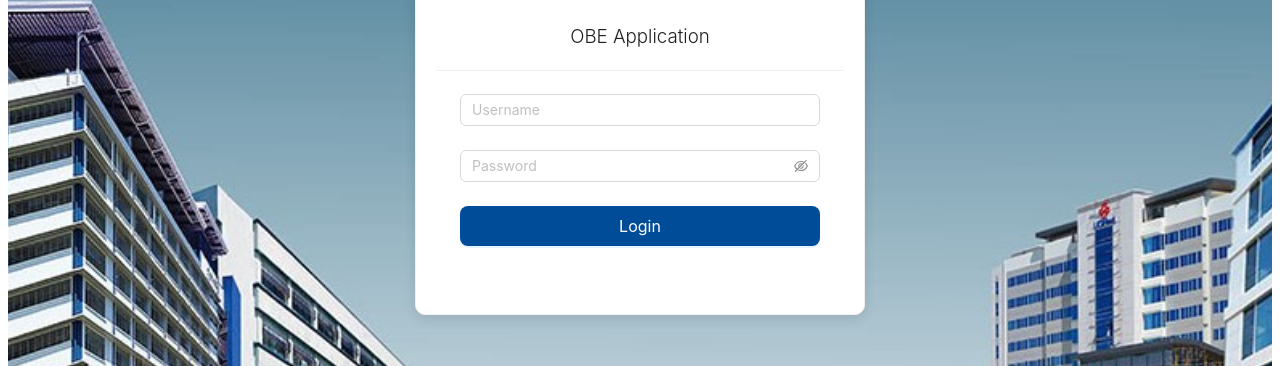
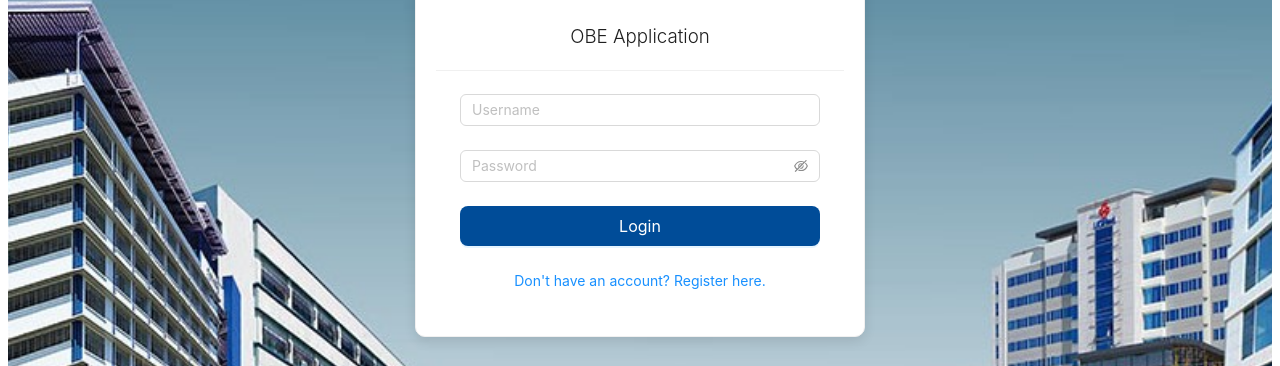
Before and after one commit to a-jai-esg/obe-app, a React (Vite) app: page / in a window 1280 px wide. Shown: the part 292-658 px from the top of the page. Built offline with nearby package versions, Linux system fonts and the light colour scheme.

Commit message:
re-attached the missing components

```diff
--- a/src/components/Pages/Login/Login.jsx
+++ b/src/components/Pages/Login/Login.jsx
@@ -1,7 +1,7 @@
 // components/Pages/Login/Login.jsx
-import React, { useState } from "react";
+import React, { useState, useEffect } from "react";
 import { Form, Input, Button, Card } from "antd";
-import { useNavigate } from "react-router-dom";
+import { useNavigate, Link } from "react-router-dom";
 import axios from "axios"; // Import axios
 import { setToken } from "../../utils/auth"; // A utility function to store token in localStorage
 import logo from "/uc-logo.png";
@@ -35,20 +35,24 @@ const Login = () => {
     }
   };
 
+  useEffect(() => {
+    document.title = "Login - OBE Application";
+  }, []);
+
   return (
     <div className="main-container">
       <Card
         title={
           <div style={{ textAlign: "center" }}>
             <img
-              src={logo}
+              src={logo} // Set the logo source here
               alt="OBE Application Logo"
               style={{
                 marginTop: "5%",
-                maxWidth: "100%",
-                height: "auto",
-                width: "150px",
-                marginBottom: "20px",
+                maxWidth: "100%", // Ensure the logo is responsive
+                height: "auto", // Maintain aspect ratio
+                width: "150px", // Set a default width for large screens
+                marginBottom: "20px", // Add spacing below the logo
               }}
             />
             <h2 style={{ fontWeight: "600", fontSize: "24px" }}>User Login</h2>
@@ -58,15 +62,16 @@ const Login = () => {
           </div>
         }
         style={{
-          width: 450,
+          width: 450, // Increased width for a more spacious look
           margin: "auto",
           marginTop: "50px",
-          borderRadius: "10px",
-          boxShadow: "0px 4px 12px rgba(0, 0, 0, 0.1)",
+          borderRadius: "10px", // Rounded corners
+          boxShadow: "0px 4px 12px rgba(0, 0, 0, 0.1)", // Subtle shadow for depth
           padding: "20px",
         }}
       >
         <Form name="login" onFinish={onFinish} layout="vertical">
+          {/* Username */}
           <Form.Item
             name="username"
             rules={[{ required: true, message: "Please input your username!" }]}
@@ -74,6 +79,7 @@ const Login = () => {
             <Input placeholder="Username" />
           </Form.Item>
 
+          {/* Password */}
           <Form.Item
             name="password"
             rules={[{ required: true, message: "Please input your password!" }]}
@@ -81,18 +87,20 @@ const Login = () => {
             <Input.Password placeholder="Password" />
           </Form.Item>
 
+          {/* Submit Button */}
           <Form.Item style={{ textAlign: "right" }}>
-            <Button
-              type="primary"
-              htmlType="submit"
-              block
-              size="large"
-              loading={loading}
-            >
+            <Button type="primary" htmlType="submit" block size="large">
               Login
             </Button>
           </Form.Item>
         </Form>
+
+        {/* Link to Registration */}
+        <div style={{ textAlign: "center", marginTop: "15px" }}>
+          <Link to="/register" style={{ fontSize: "14px", color: "#1890ff" }}>
+            Don't have an account? Register here.
+          </Link>
+        </div>
       </Card>
     </div>
   );
```
